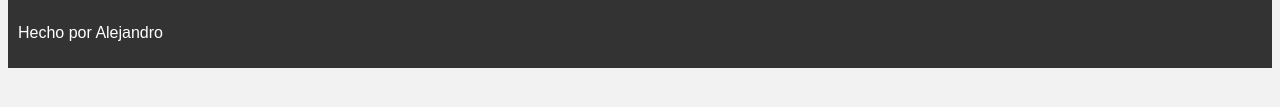
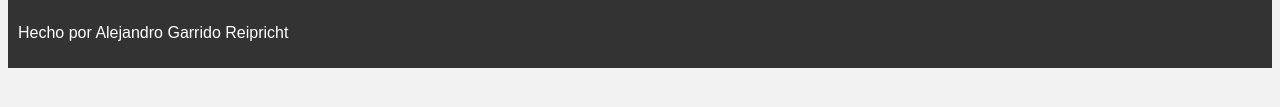
Before and after one commit to agarrido04/intermodular09Alejandro, a plain HTML site: page index.html in a window 1280 px wide. Shown: the part 297-404 px from the top of the page. Drawn offline with Linux system fonts and the light colour scheme.

Commit message:
Canvis index.html

```diff
--- a/index.html
+++ b/index.html
@@ -19,7 +19,7 @@
 </main>
 
 <footer>
-    <p>Hecho por Alejandro</p>
+    <p>Hecho por Alejandro Garrido Reipricht</p>
 </footer>
 
 </body>
```
